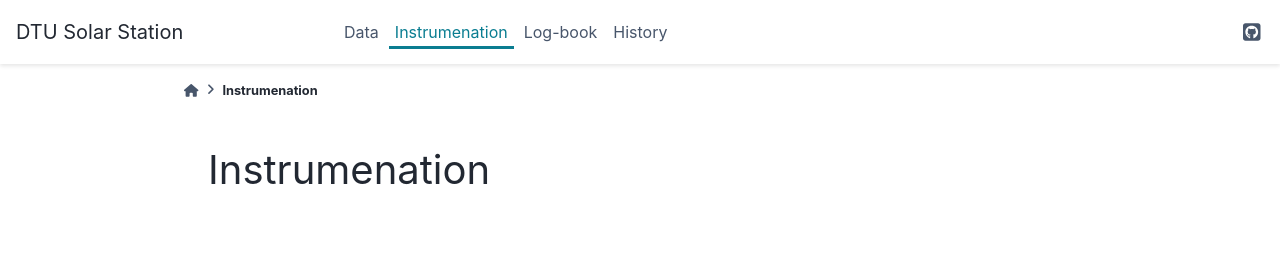
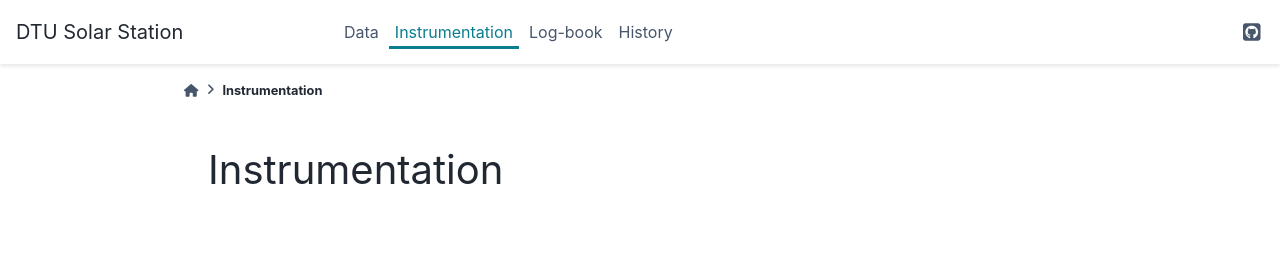
Before and after one commit to AssessingSolar/dtu_solar_station, a Sphinx documentation site: the page built from docs/instrumentation.md, in a window 1280 px wide. Shown: the top 274 px of the page. Built offline with Sphinx 7.4.7 and the PyData theme 0.15.4, drawn with Linux system fonts in a browser that asks for light colours.

Commit message:
Doc update

```diff
--- a/docs/instrumentation.md
+++ b/docs/instrumentation.md
@@ -1 +1 @@
-# Instrumenation
+# Instrumentation
```
